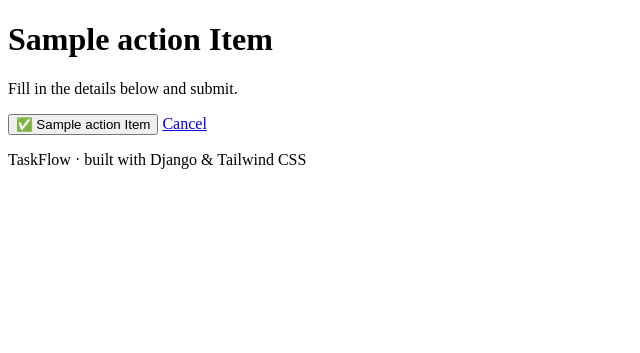
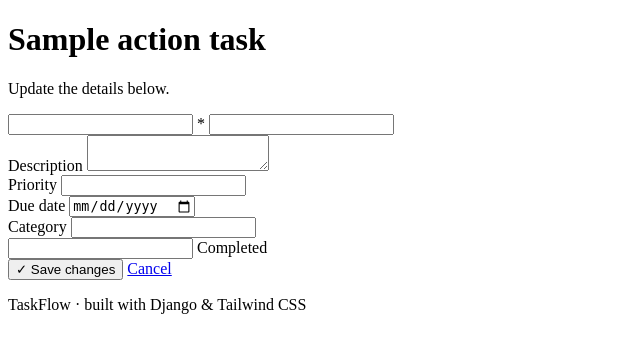
Before and after one commit to olasunkamiabdulrasheed-design/django-todo, a Django app: template templates/item_form.html in a window 1280 px wide. Shown: the top 353 px of the page, without its empty margins (0-640 px from the left). Run offline with Django 5.2, Linux system fonts and the light colour scheme; the template is opened without the code that fills it: most values are stand-ins (such as "Sample title", 1, 10 or a date in 2020); form fields are guessed from the names that the template uses; some libraries are stand-ins or nearby versions.

Commit message:
Update templates/item_form.html

```diff
--- a/templates/item_form.html
+++ b/templates/item_form.html
@@ -1,39 +1,88 @@
 {% extends 'base.html' %}
 
-{% block title %}{{ action }} Item{% endblock %}
+{% block title %}{{ action }} task — TaskFlow{% endblock %}
 
 {% block content %}
 
-<div class="max-w-2xl mx-auto bg-white border border-gray-200 rounded-2xl p-8 shadow">
+<div class="mx-auto max-w-2xl">
 
-    <h1 class="text-2xl font-bold text-gray-800 mb-1">{{ action }} Item</h1>
-    <p class="text-sm text-gray-400 mb-8">Fill in the details below and submit.</p>
+    <div class="mb-5">
+        <h1 class="text-3xl font-extrabold tracking-tight">{{ action }} task</h1>
+        <p class="mt-1 text-sm text-slate-500 dark:text-slate-400">
+            {% if action == 'Create' %}What needs doing?{% else %}Update the details below.{% endif %}
+        </p>
+    </div>
 
-    <form method="POST" class="space-y-6">
+    <form method="post" class="card animate-fade-up space-y-5 p-6 sm:p-8" novalidate>
         {% csrf_token %}
 
-        {% for field in form %}
-        <div class="flex flex-col space-y-1">
-            <label class="text-sm font-semibold text-gray-700">{{ field.label }}</label>
-            {{ field }}
-            {% if field.errors %}
-                <p class="text-xs text-red-500">{{ field.errors.0 }}</p>
+        {% if form.non_field_errors %}
+        <div class="rounded-xl border border-rose-300 bg-rose-50 px-4 py-3 text-sm text-rose-800">
+            {{ form.non_field_errors }}
+        </div>
+        {% endif %}
+
+        {# Title #}
+        <div>
+            <label for="{{ form.title.id_for_label }}" class="field-label">
+                {{ form.label }} <span class="text-rose-500">*</span>
+            </label>
+            {{ form.title }}
+            {% if form.title.errors %}
+            <p class="mt-1.5 text-xs font-semibold text-rose-600">{{ form.title.errors.0 }}</p>
             {% endif %}
         </div>
-        {% endfor %}
 
-        <div class="flex space-x-4 pt-6 border-t border-gray-100">
-            <button type="submit"
-                    class="px-6 py-3 bg-green-600 text-white font-bold rounded-xl hover:bg-green-700 transition text-sm">
-                ✅ {{ action }} Item
+        {# Notes #}
+        <div>
+            <label for="{{ form.description.id_for_label }}" class="field-label">{{ form.description.label }}</label>
+            {{ form.description }}
+            {% if form.description.help_text %}
+            <p class="mt-1.5 text-xs text-slate-400">{{ form.description.help_text }}</p>
+            {% endif %}
+        </div>
+
+        {# Priority + due date #}
+        <div class="grid gap-5 sm:grid-cols-2">
+            <div>
+                <label for="{{ form.priority.id_for_label }}" class="field-label">{{ form.priority.label }}</label>
+                {{ form.priority }}
+            </div>
+            <div>
+                <label for="{{ form.due_date.id_for_label }}" class="field-label">{{ form.due_date.label }}</label>
+                {{ form.due_date }}
+                {% if form.due_date.errors %}
+                <p class="mt-1.5 text-xs font-semibold text-rose-600">{{ form.due_date.errors.0 }}</p>
+                {% endif %}
+            </div>
+        </div>
+
+        {# Category #}
+        <div>
+            <label for="{{ form.category.id_for_label }}" class="field-label">{{ form.category.label }}</label>
+            {{ form.category }}
+            {% if form.category.help_text %}
+            <p class="mt-1.5 text-xs text-slate-400">{{ form.category.help_text }}</p>
+            {% endif %}
+        </div>
+
+        {# Completed #}
+        <label for="{{ form.completed.id_for_label }}"
+               class="flex cursor-pointer items-center gap-3 rounded-xl border border-slate-200 px-4 py-3
+                      transition hover:bg-slate-50 dark:border-slate-700 dark:hover:bg-slate-800/50">
+            {{ form.completed }}
+            <span class="text-sm font-semibold">{{ form.completed.label }}</span>
+        </label>
+
+        {# Actions #}
+        <div class="flex flex-wrap gap-3 border-t border-slate-100 pt-5 dark:border-slate-800">
+            <button type="submit" class="btn-primary">
+                {% if action == 'Create' %}✓ Create task{% else %}✓ Save changes{% endif %}
             </button>
             <a href="{% if item %}{% url 'item_detail' item.pk %}{% else %}{% url 'item_list' %}{% endif %}"
-               class="px-6 py-3 border border-gray-300 text-gray-500 hover:text-gray-800 rounded-xl font-medium transition text-sm">
-                Cancel
-            </a>
+               class="btn-ghost">Cancel</a>
         </div>
     </form>
-
 </div>
 
 {% endblock %}
```
